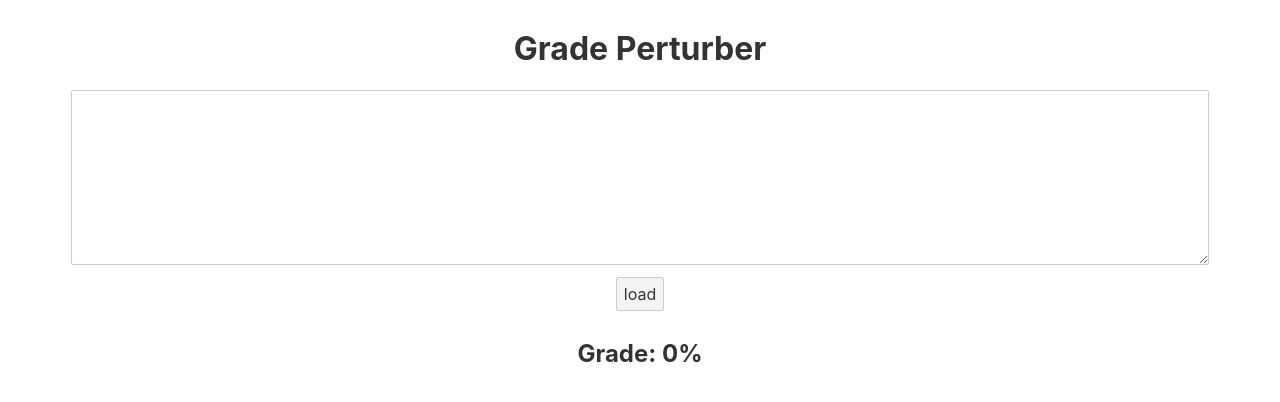
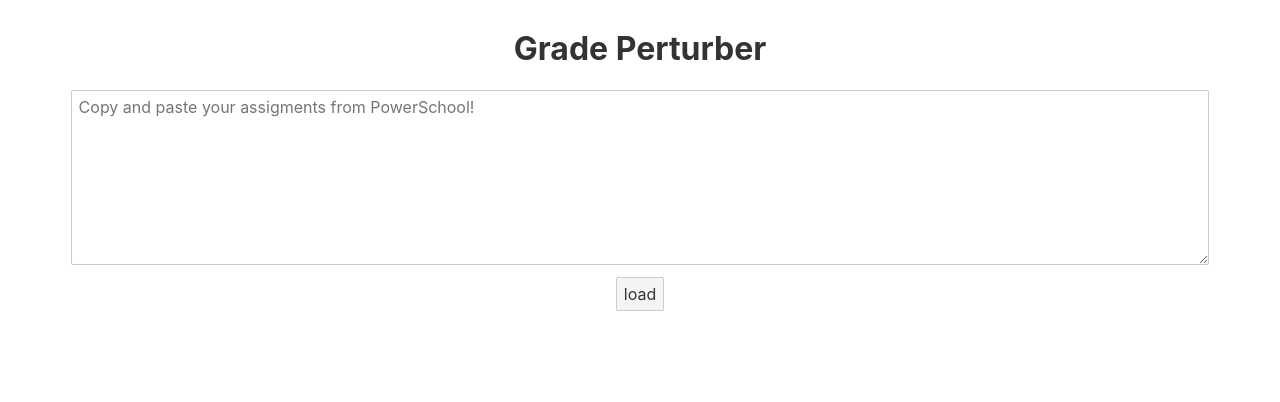
Before and after one commit to rjain37/grade-perturber, a Svelte app: page / in a window 1280 px wide. Shown: the top 402 px of the page. Built offline with nearby package versions, Linux system fonts and the light colour scheme.

Commit message:
Add text

```diff
--- a/src/App.svelte
+++ b/src/App.svelte
@@ -64,6 +64,7 @@
 				}
 			}
 		});
+		document.getElementById("finalgrade").style.visibility = "visible";
 		calcGrade();
 	}
 
@@ -97,6 +98,7 @@
 	function calcGrade()
 	{
 		let tempGrade = 0;
+		let totalPercent = 0;
 		categories.forEach(cat => {
 			let points = 0;
 			let total = 0;
@@ -106,8 +108,9 @@
 				total += parseFloat(ass.outOf);
 			});
 			tempGrade += (points/total) * cat.weight;
+			totalPercent += cat.weight;
 		});
-		grade = tempGrade;
+		grade = tempGrade / totalPercent;
 	}
 
 	function updateGrade()
@@ -193,14 +196,14 @@
 			<h1>Grade Perturber</h1>
 		</div>
 		<div>
-			<textarea type="text" rows="8" value={rawtext} id="entry"></textarea>
+			<textarea type="text" rows="8" value={rawtext} id="entry" placeholder="Copy and paste your assigments from PowerSchool!"></textarea>
 			<br>
 			<button on:click={load}>load</button>
 			<br>
 		</div>
 
 		<div id="t">
-			<h2>Grade: {((grade * 10000) >> 0) / 100}%</h2>
+			<h2 style="visibility:hidden;" id="finalgrade">Grade: {((grade * 10000) >> 0) / 100}%</h2>
 			{#each categories as cat}
 				<table style = "width: 95%" id = "{cat.name}table">
 					<tr style="margin-bottom:0.5px">
```
Also changed, not shown: public/build/bundle.js, todo.txt (added), 1 other file (tests, documents, lock files or other folders).
